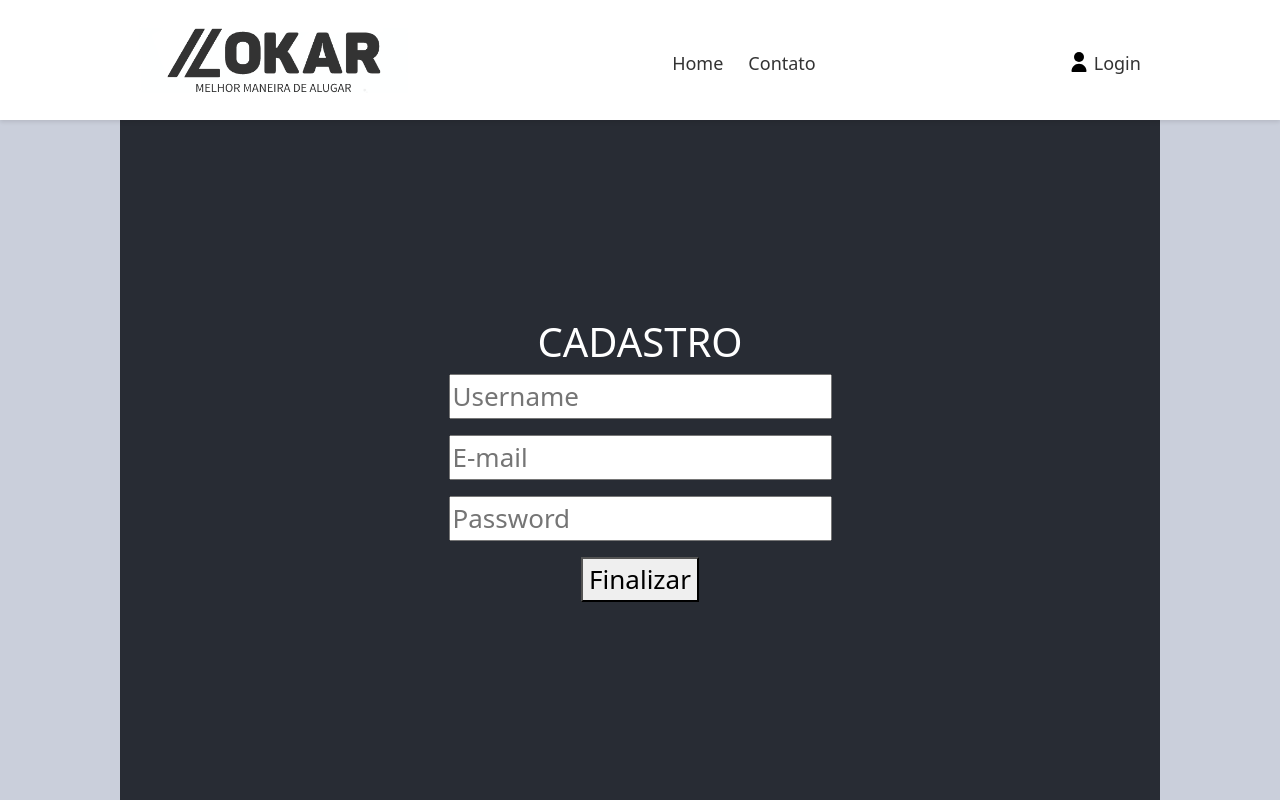
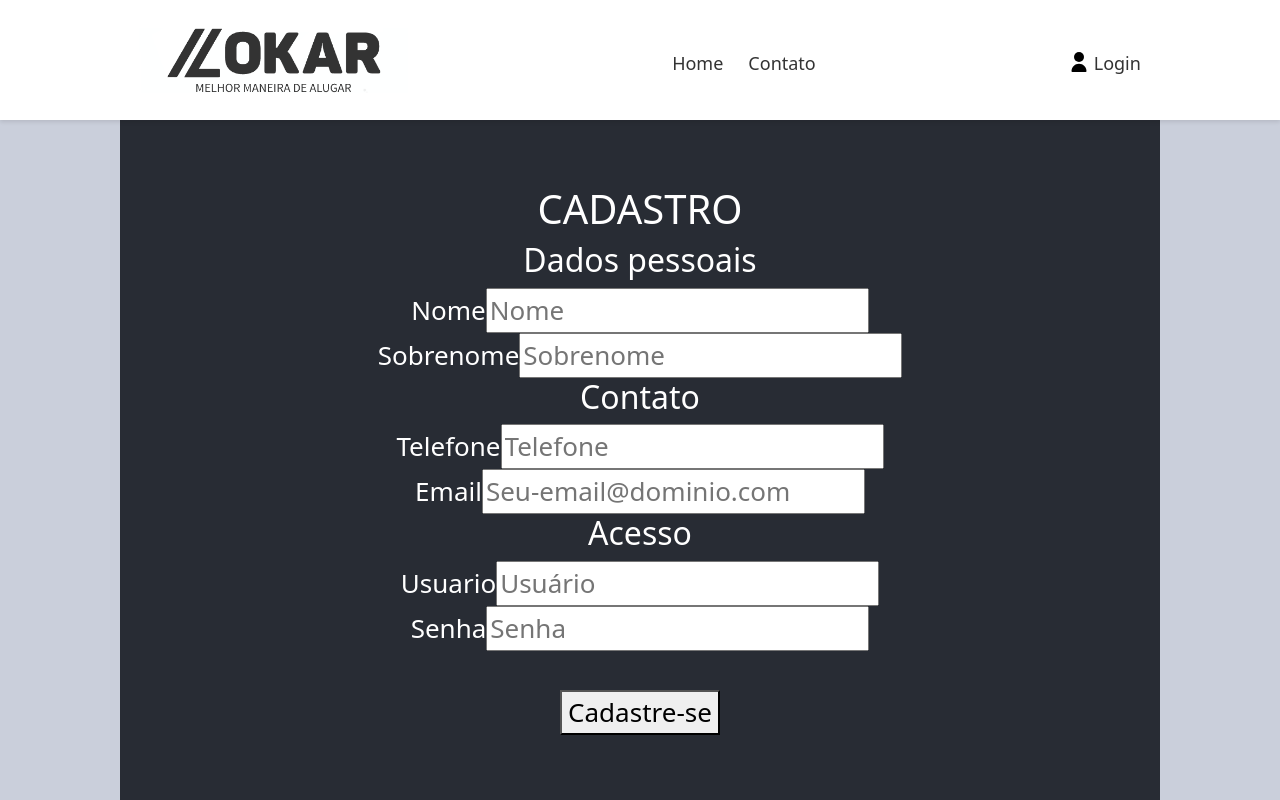
Before and after one commit to InitialCommit-Ltda/Lokar, a React (Create React App) app: page /cadastro in a window 1280 px wide. Built offline with nearby package versions, Linux system fonts and the light colour scheme.

Commit message:
Formulário de cadastro e login e ajuste na api

```diff
--- a/src/pages/Cadastro.js
+++ b/src/pages/Cadastro.js
@@ -1,4 +1,26 @@
+import { useState } from 'react';
+import { cadastro } from '../services/api';
+import '../styles/pages/cadastro.css';
+
 function Cadastro() {
+    const [nome, setNome] = useState('');
+    const [sobrenome, setSobrenome] = useState('');
+    const [telefone, setTelefone] = useState('');
+    const [email, setEmail] = useState('');
+    const [usuario, setUsuario] = useState('');
+    const [senha, setSenha] = useState('');
+
+    const handleFormSubmit = async (event) => {
+        event.preventDefault();
+
+        try {
+            const response = await cadastro(nome, sobrenome, telefone, email, usuario, senha);
+            console.log(response);
+        } catch (error) {
+            console.error(error);
+        }
+    };
+
     return (
         <div className="App">
             <div className="Page">
@@ -6,16 +28,68 @@ function Cadastro() {
                     <h1>
                         CADASTRO
                     </h1>
-                    <p>
-                        <input type="text" placeholder="Username"></input>
-                    </p>
-                    <p>
-                        <input type="text" placeholder="E-mail"></input>
-                    </p>
-                    <p>
-                        <input type="password" placeholder="Password"></input>
-                    </p>
-                    <button id="meuBotao">Finalizar</button>
+                    <form onSubmit={handleFormSubmit} className='formCadastro'>
+                        <h2>Dados pessoais</h2>
+                        <label htmlFor='inputNome'>Nome</label>
+                        <input
+                            id='inputNome'
+                            type='text'
+                            placeholder='Nome'
+                            autoComplete='name'
+                            value={nome}
+                            onChange={(e) => setNome(e.target.value)}
+                        /><br/>
+                        <label htmlFor='inputSobrenome'>Sobrenome</label>
+                        <input
+                            id='inputSobrenome'
+                            type='text'
+                            placeholder='Sobrenome'
+                            autoComplete='name'
+                            value={sobrenome}
+                            onChange={(e) => setSobrenome(e.target.value)}
+                        /><br/>
+                        <h2>Contato</h2>
+                        <label htmlFor='inputTelefone'>Telefone</label>
+                        <input
+                            id='inputTelefone'
+                            type='tel'
+                            placeholder='Telefone'
+                            autoComplete='tel'
+                            value={telefone}
+                            onChange={(e) => setTelefone(e.target.value)}
+                        /><br/>
+                        <label htmlFor='inputEmail'>Email</label>
+                        <input
+                            id='inputEmail'
+                            type='email'
+                            placeholder='Seu-email@dominio.com'
+                            autoComplete='email'
+                            value={email}
+                            onChange={(e) => setEmail(e.target.value)}
+                        /><br/>
+                        <h2>Acesso</h2>
+                        <label htmlFor='inputUsuario'>Usuario</label>
+                        <input
+                            id='inputUsuario'
+                            type='text'
+                            placeholder='Usuário'
+                            autoComplete='username'
+                            value={usuario}
+                            onChange={(e) => setUsuario(e.target.value)}
+                        /><br/>
+                        <label htmlFor='inputSenha'>Senha</label>
+                        <input
+                            id='inputSenha'
+                            type='password'
+                            placeholder='Senha'
+                            autoComplete='password'
+                            value={senha}
+                            onChange={(e) => setSenha(e.target.value)}
+                        /><br/><br/>
+                        <button>
+                            Cadastre-se
+                        </button>
+                    </form>
                 </div>
             </div>
         </div>
--- a/src/pages/Login.js
+++ b/src/pages/Login.js
@@ -26,10 +26,10 @@ function Login() {
                 <div className='Page-content'>
                     <h1>Login</h1>
                     <form onSubmit={handleFormSubmit} className="formLogin">
-                        <label htmlFor="email">E-mail</label>
+                        <label htmlFor="email">E-mail/Usuário</label>
                         <input
-                            type="email"
-                            autoComplete='username'
+                            type="text"
+                            autoComplete='email'
                             value={email}
                             onChange={(e) => setEmail(e.target.value)}
                         />
--- a/src/services/api.js
+++ b/src/services/api.js
@@ -14,4 +14,13 @@ export const login = async (email, senha) => {
   }
 };
 
+export const cadastro = async (nome, sobrenome, telefone, email, usuario, senha) => {
+  try {
+    const response = await api.post('/cadastro', { nome, sobrenome, telefone, email, usuario, senha });
+    return response.data;
+  } catch (error) {
+    throw new Error('Erro na comuncação com a API: Não foi possível estabelecer conexão com o servidor');
+  }
+};
+
 export default api;
```
